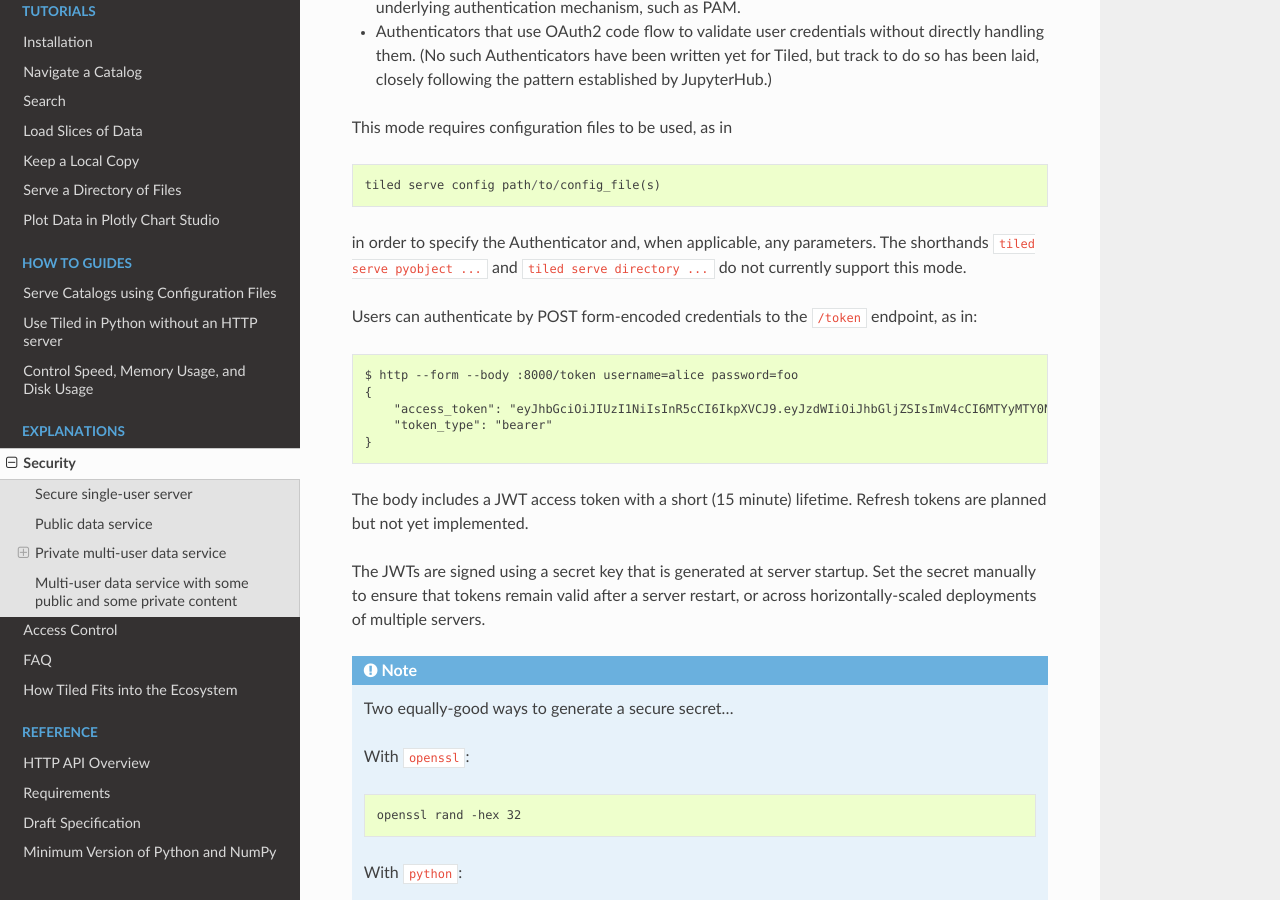
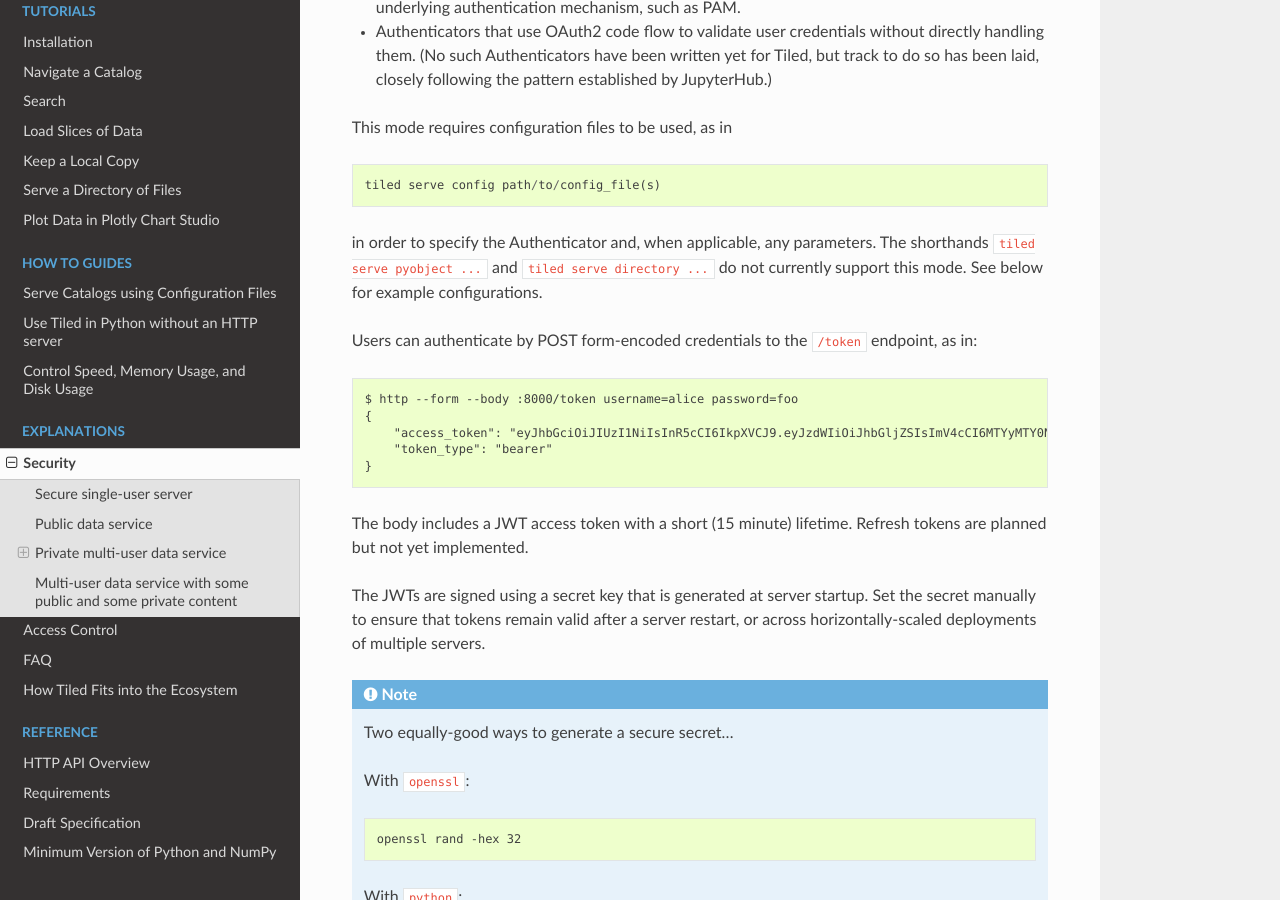
Before and after one commit to bluesky/tiled, a Sphinx documentation site: the page built from docs/source/explanations/security.md, in a window 1280 px wide and 900 px high, scrolled down 2320 px. Built offline with Sphinx 7.4.7 and the Read the Docs theme 2.0.0, drawn with Linux system fonts in a browser that asks for light colours; pages that are not in the unit, such as notebooks, are missing from menus.

Commit message:
Improve flow.

```diff
--- a/docs/source/explanations/security.md
+++ b/docs/source/explanations/security.md
@@ -118,7 +118,7 @@ tiled serve config path/to/config_file(s)
 
 in order to specify the Authenticator and, when applicable, any parameters.
 The shorthands ``tiled serve pyobject ...`` and ``tiled serve directory ...``
-do not currently support this mode.
+do not currently support this mode. See below for example configurations.
 
 Users can authenticate by POST form-encoded credentials to the ``/token``
 endpoint, as in:
```
